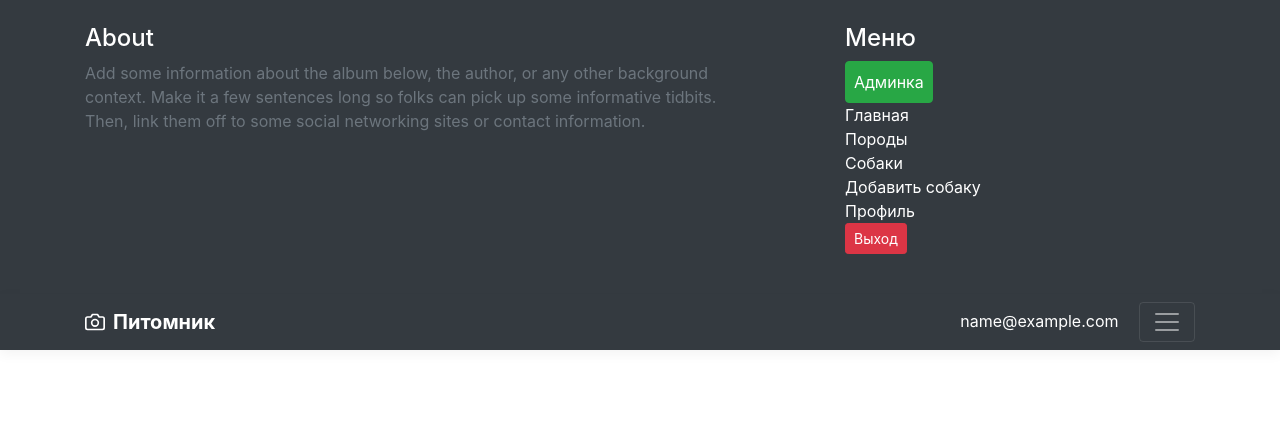
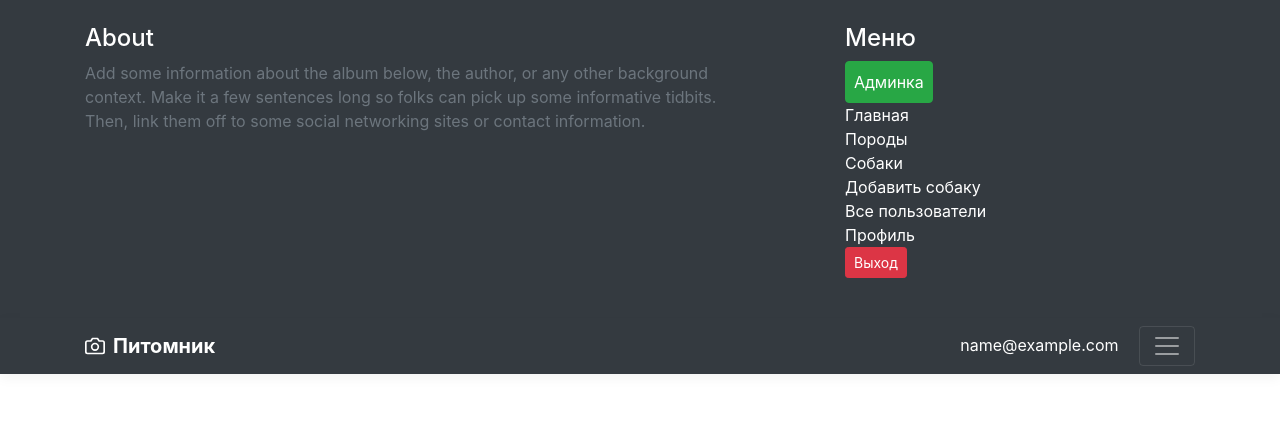
Before and after one commit to Rolllab/cDogsProject, a Django app: page /breeds/ in a window 1280 px wide, after a click that opens the changed part. Shown: the top 446 px of the page. Run offline with Django 5.2, Linux system fonts and the light colour scheme; the visitor is signed in with stand-in values (Sample User, id 1); data that the repository does not hold is empty; parts of the project's set-up code (start-up, migrations or seed data) failed here and were passed over; some libraries are stand-ins or nearby versions.

Commit message:
Добавлена новая кнопка - все пользователи

```diff
--- a/dogs/templates/dogs/base.html
+++ b/dogs/templates/dogs/base.html
@@ -36,6 +36,7 @@
 {#                        <li><a href="{% url 'users:user_register' %}" class="text-white">Регистрация</a></li>#}
 {#                        <li><a href="{% url 'users:user_login' %}" class="text-white">Вход</a></li>#}
                         {% if user.is_authenticated %}
+                            <li><a href="{% url 'users:users_list' %}" class="text-white">Все пользователи</a></li>
                             <li><a href="{% url 'users:user_profile' %}" class="text-white">Профиль</a></li>
                             <form method="post" action="{% url 'users:user_logout' %}">
                                 {% csrf_token %}
```
